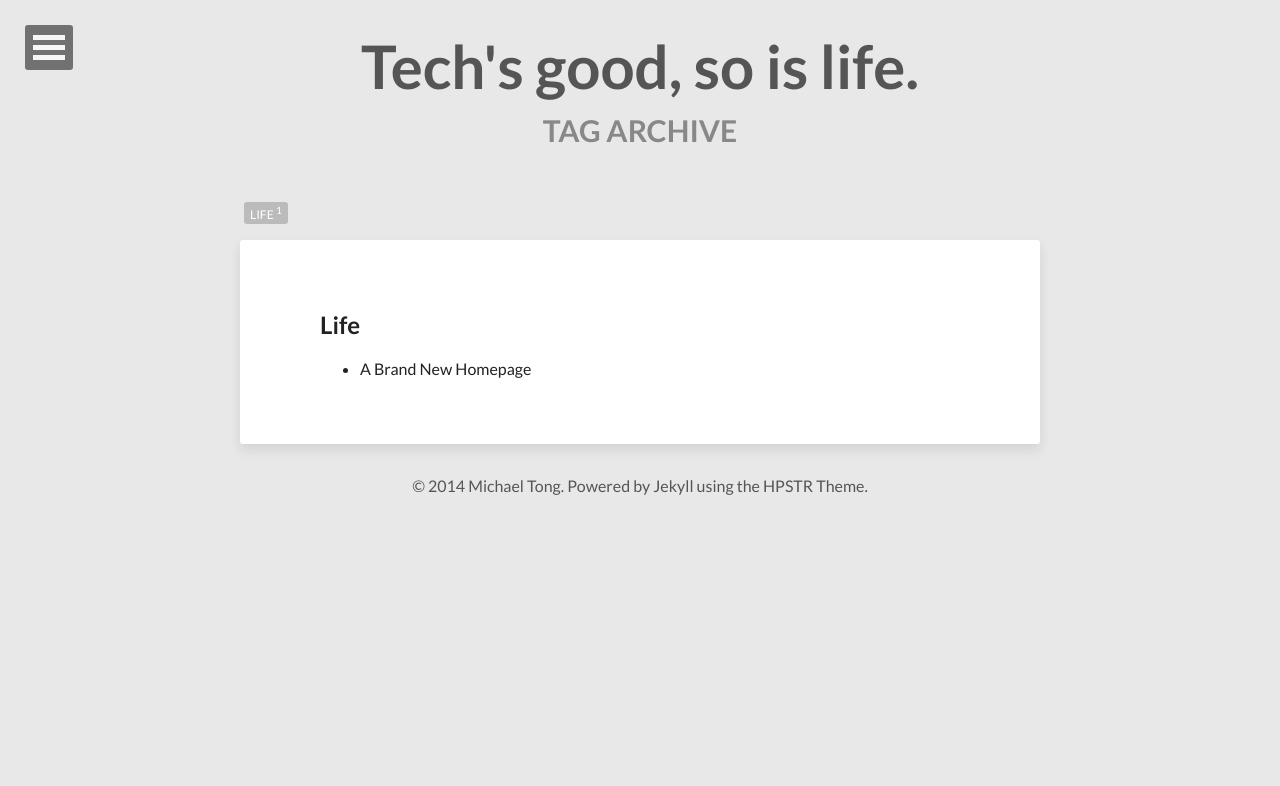
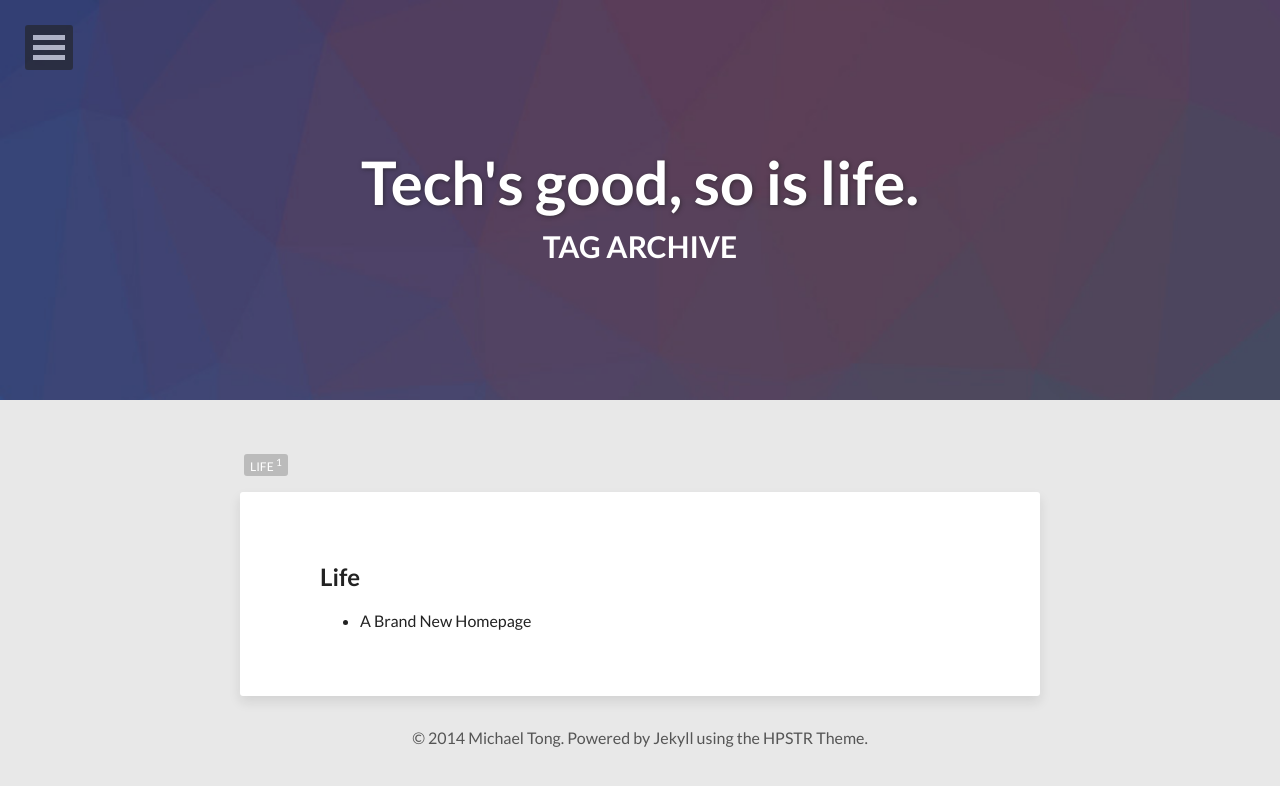
Before and after one commit to MichaelTong/michaeltong.github.com, a Jekyll site: the page built from tags.html, in a window 1280 px wide. Shown: the top 786 px of the page. Built offline with Jekyll 4.4.1, drawn with Linux system fonts in a browser that asks for light colours; nearby versions of some CDN libraries.

Commit message:
Update tags.html

```diff
--- a/tags.html
+++ b/tags.html
@@ -3,6 +3,11 @@ layout: post-index
 permalink: /tags/
 title: Tag Archive
 description: "An archive of posts sorted by tag."
+tags: [Jekyll, theme, modern, minimal, responsive]
+image:
+  feature: abstract-6.jpg
+  credit:
+  creditlink:
 ---
 
 <ul class="entry-meta inline-list">
```
